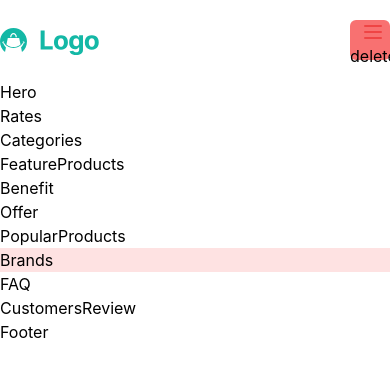
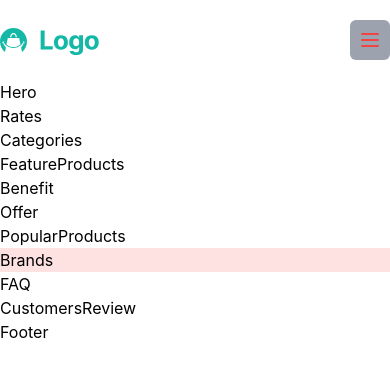
Before and after one commit to niyatisheth6/e-commerce-anglara, a Next.js app: page / in a window 390 px wide. Shown: the top 376 px of the page. Built offline with nearby package versions, Linux system fonts and the light colour scheme; a web font is replaced by a local one.

Commit message:
fix : icons changes

```diff
--- a/src/assets/css/common.css
+++ b/src/assets/css/common.css
@@ -1,5 +1,5 @@
 body {
-  @apply bg-background text-primary overflow-x-hidden font-Inter caret-accent ;
+  @apply bg-background text-primary overflow-x-hidden font-Inter caret-accent;
 }
 
 .form_error {
@@ -36,3 +36,17 @@ body {
 .container {
   @apply max-w-[91.875rem] mx-auto px-[0.9375rem];
 }
+
+@screen maxLg {
+  .overlay {
+    transition: all 0.3s ease-in-out;
+    @apply w-full fixed h-full;
+  }
+  .overlay::before {
+    content: "";
+    z-index: 1;
+    background: rgba(0, 0, 0, 0.5);
+    transition: all 0.3s ease-in-out;
+    @apply absolute top-0 left-0 right-0 bottom-0;
+  }
+}
--- a/src/shared/components/header/Header.tsx
+++ b/src/shared/components/header/Header.tsx
@@ -1,7 +1,7 @@
 "use client";
 import React, { useEffect, useState } from "react";
 import Logo from "@/assets/icons/Logo.svg";
-import { Delete, Menu } from "lucide-react";
+import { Delete, Menu, X } from "lucide-react";
 import clsx from "clsx";
 import { useRouter } from "next/navigation";
 import { useWindowSize } from "usehooks-ts";
@@ -55,18 +55,16 @@ function Header() {
           </motion.div>
 
           <button
-            className="lg:hidden w-10 h-10 grid place-items-center bg-red-400 rounded-md"
+            className="lg:hidden w-10 h-10 grid place-items-center bg-gray-400 rounded-md"
             onClick={() => setOpen(!open)}
           >
             {open ? (
               <>
-                <Delete size={24} className="text-red-500" />{" "}
-                <span>delete</span>
+                <X size={24} className="text-red-500" />{" "}
               </>
             ) : (
               <>
                 <Menu size={24} className="text-red-500" />
-                <span>delete</span>
               </>
             )}
           </button>
```
Also changed, not shown: src/assets/css/header.module.css (line endings or trailing spaces).
